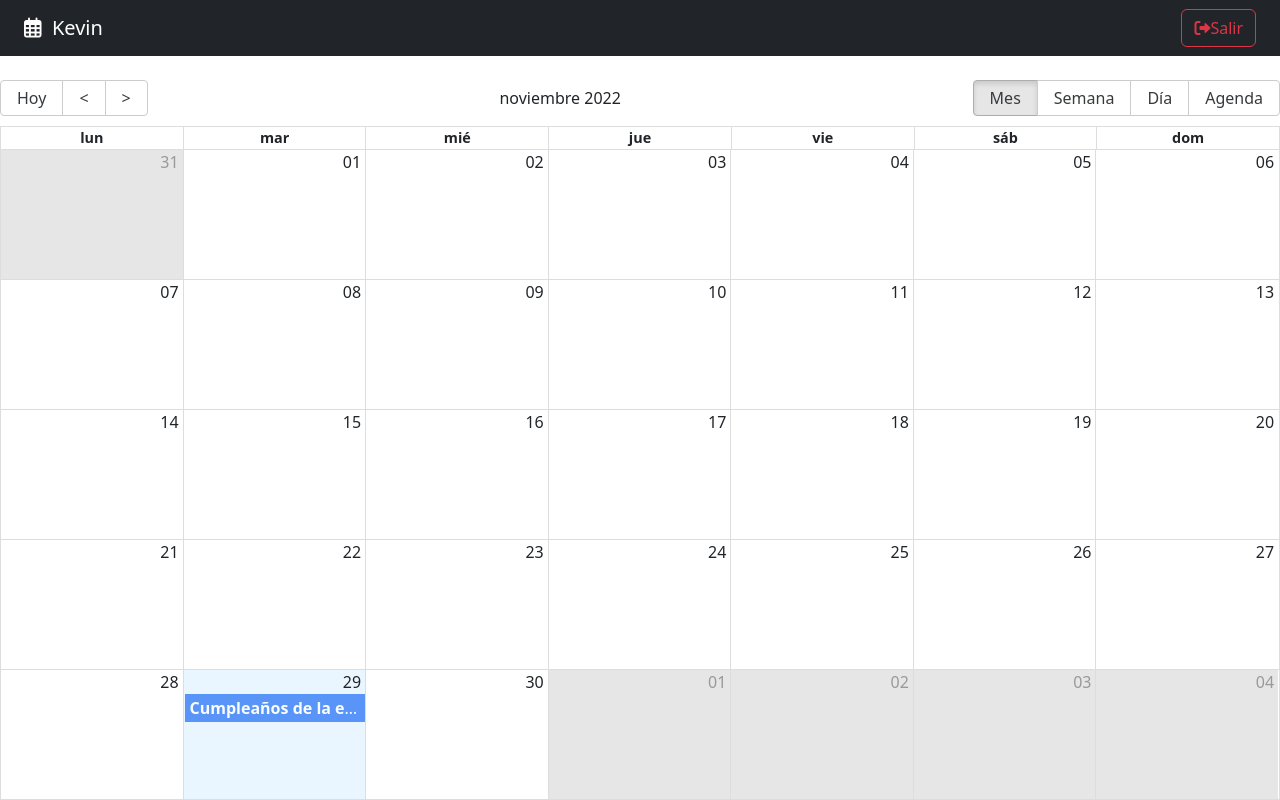
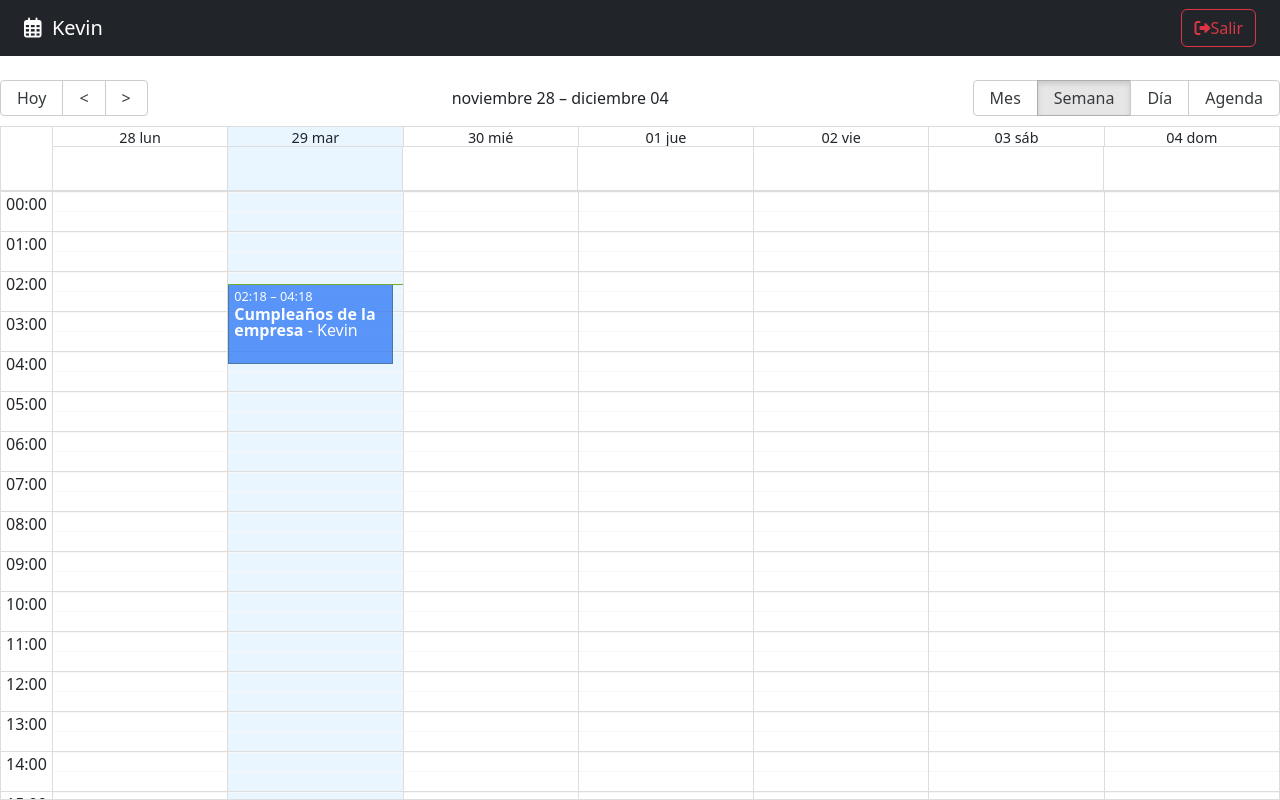
Before and after one commit to ikevin92/calendar-app-react18, a React (Vite) app: page / in a window 1280 px wide. Built offline with nearby package versions, Linux system fonts and the light colour scheme.

Commit message:
escuchar eventos del calendario

```diff
--- a/src/calendar/pages/CalendarPage.jsx
+++ b/src/calendar/pages/CalendarPage.jsx
@@ -4,6 +4,7 @@ import 'react-big-calendar/lib/css/react-big-calendar.css';
 import { addHours } from 'date-fns';
 import { CalendarEvent, Navbar } from '../';
 import { localizer, getMessagesES } from '../../helpers';
+import { useState } from 'react';
 
 
 const events = [
@@ -22,9 +23,9 @@ const events = [
 
 export const CalendarPage = () => {
 
+  const [lastView, setLastView] = useState(localStorage.getItem('lastView') || 'week');
+
   const eventStyleGetter = (event, start, end, isSelected) => {
-
-
     const style = {
       backgroundColor: '#367cf7',
       borderRadius: '0px',
@@ -38,21 +39,38 @@ export const CalendarPage = () => {
 
   };
 
+  const onDoubleClick = (event) => {
+    console.log(`🚀 ~ file: CalendarPage.jsx ~ line 42 ~ onDoubleClick ~ event`, event);
+  };
+
+  const onSelectEvent = (event) => {
+    console.log(`🚀 ~ file: CalendarPage.jsx ~ line 47 ~ onSelectEvent ~ event`, event);
+  };
+
+  const onViewChanged = (event) => {
+    localStorage.setItem('lastView', event);
+    setLastView(event);
+  };
+
   return (
     <>
       <Navbar />
       <Calendar
         culture='es'
-        localizer={ localizer }
-        events={ events }
+        localizer={localizer}
+        events={events}
+        defaultView={lastView}
         startAccessor="start"
         endAccessor="end"
-        style={ { height: 'calc( 100vh - 80px )' } }
-        messages={ getMessagesES() }
-        eventPropGetter={ eventStyleGetter }
-        components={ {
+        style={{ height: 'calc( 100vh - 80px )' }}
+        messages={getMessagesES()}
+        eventPropGetter={eventStyleGetter}
+        components={{
           event: CalendarEvent,
-        } }
+        }}
+        onDoubleClickEvent={onDoubleClick}
+        onSelectEvent={onSelectEvent}
+        onView={onViewChanged}
       />
     </>
   );
```
